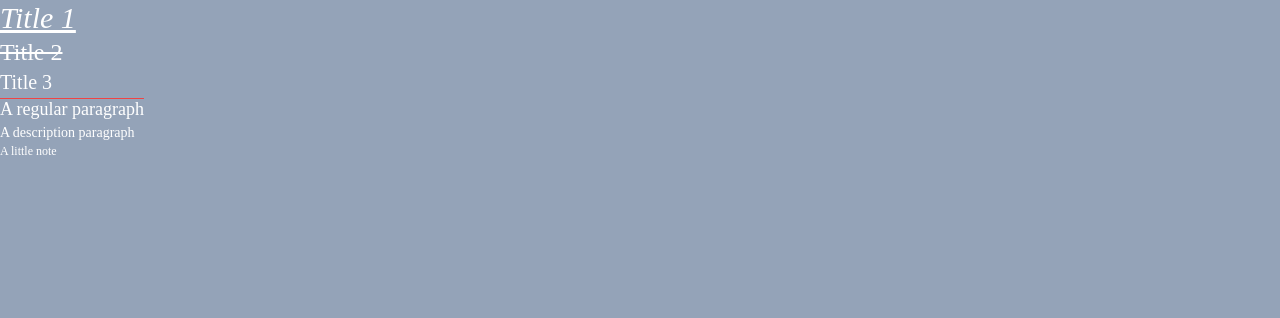
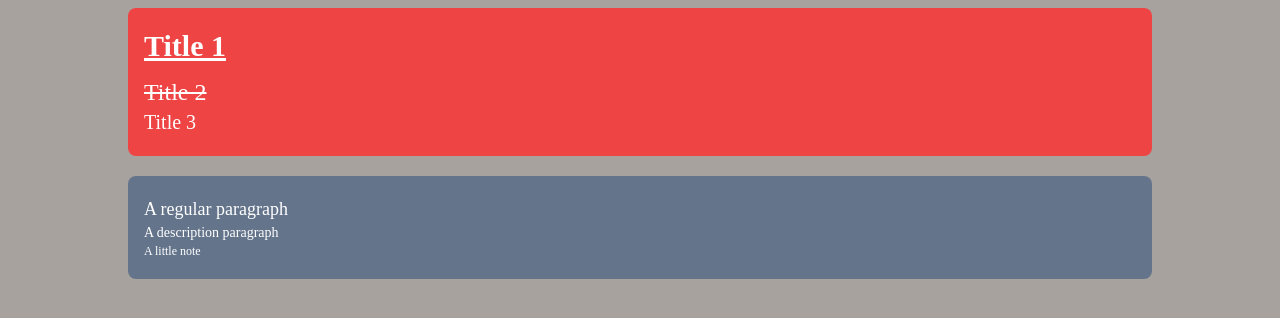
Before and after one commit to akashbagchi/NextJS_Playground, a Next.js app in the folder my_app/: page / in a window 1280 px wide. Shown: the top 318 px of the page. Built offline with nearby package versions, Linux system fonts and the light colour scheme; a web font is replaced by a local one.

Commit message:
spacing and sizing

```diff
--- a/my_app/app/globals.css
+++ b/my_app/app/globals.css
@@ -6,7 +6,7 @@
 
 @layer base {
     html{
-        @apply bg-slate-400 text-white;
+        @apply bg-stone-400 text-white;
         font-family: 'Nixie One', cursive;
     }
 }
--- a/my_app/app/page.tsx
+++ b/my_app/app/page.tsx
@@ -6,13 +6,17 @@ const inter = Inter({ subsets: ['latin'] })
 
 export default function Home() {
   return (
-    <div>
-      <h1 className='text-3xl italic underline'>Title 1</h1>
-      <h2 className='text-2xl line-through'>Title 2</h2>
-      <h3 className='text-xl'>Title 3</h3>
-      <p className='text-base overline decoration-red-500'>A regular paragraph</p>
-      <p className='text-sm'>A description paragraph</p>
-      <p className="note text-xs">A little note</p>
-    </div>
+    <main className='flex-column space-y-5'>
+      <div className='bg-red-500 py-5 pl-4 m-2 rounded-lg w-4/5 mx-auto'>
+        <h1 className='text-3xl underline mb-3 font-bold'>Title 1</h1>
+        <h2 className='text-2xl line-through'>Title 2</h2>
+        <h3 className='text-xl'>Title 3</h3>
+      </div>
+      <div className='bg-slate-500 py-5 pl-4 mb-2 rounded-lg w-4/5 mx-auto'>
+        <p className='text-base overline decoration-slate-500'>A regular paragraph</p>
+        <p className='text-sm'>A description paragraph</p>
+        <p className="note text-xs">A little note</p>
+      </div>
+    </main>
   )
 }
```
Also changed, not shown: 1 other file (tests, documents, lock files or other folders).
